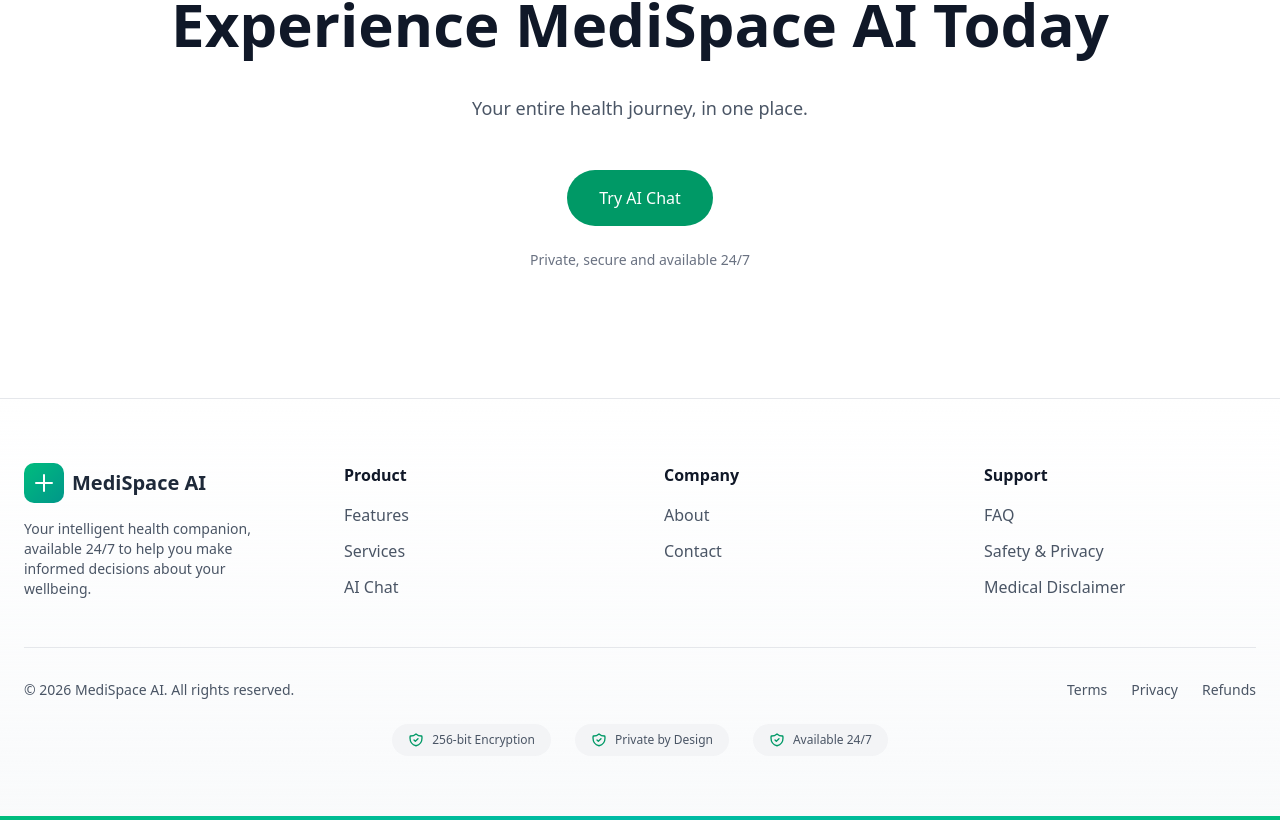
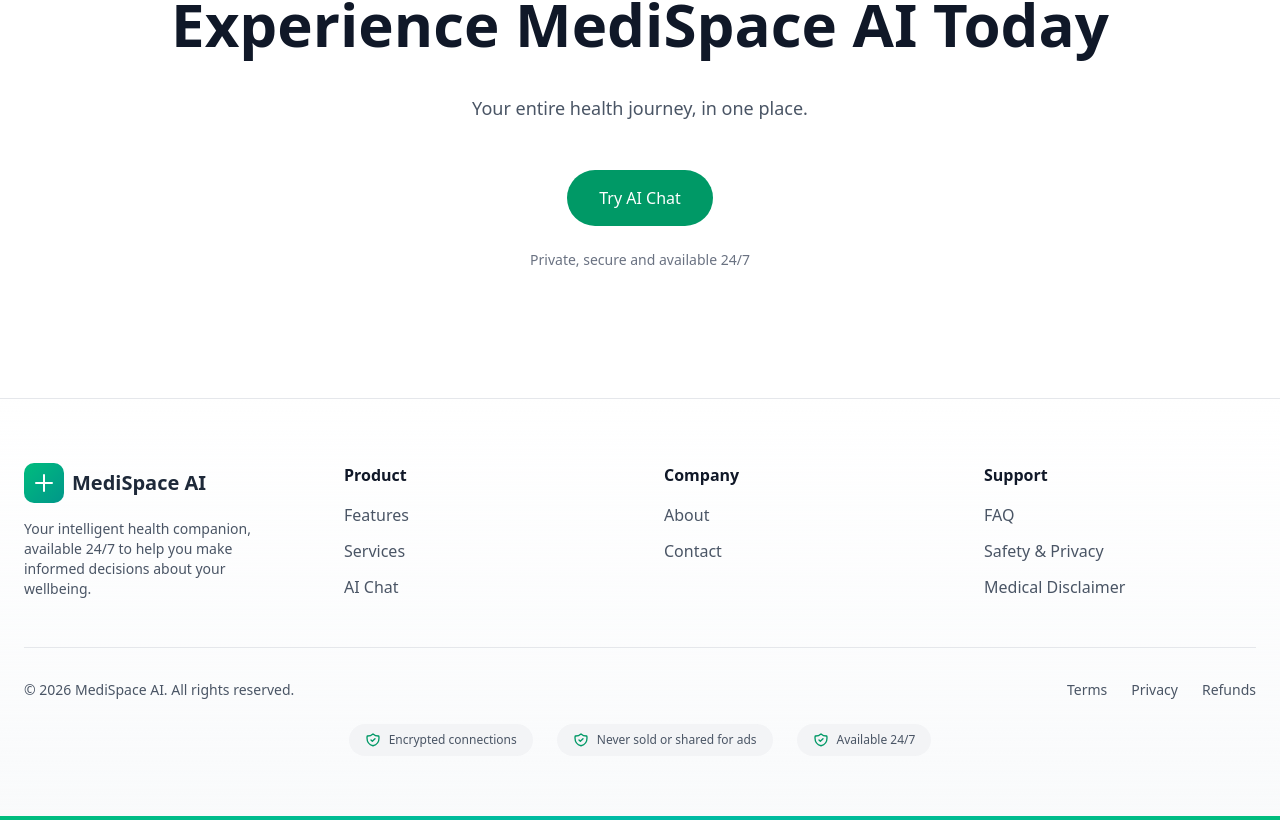
Before and after one commit to obfdanso/MediSpace, a React (Vite) app: page / in a window 1280 px wide. Shown: the part 3956-4776 px from the top of the page. Built offline with nearby package versions, Linux system fonts and the light colour scheme; no server answers.

Commit message:
swapped the footer's 256-bit encryption badge for claims the app can back up

```diff
--- a/components/Footer.tsx
+++ b/components/Footer.tsx
@@ -96,7 +96,7 @@ export default function Footer() {
 
           {/* Compliance Badges */}
           <div className="flex justify-center gap-6 mt-6 flex-wrap">
-            {['256-bit Encryption', 'Private by Design', 'Available 24/7'].map((badge) => (
+            {['Encrypted connections', 'Never sold or shared for ads', 'Available 24/7'].map((badge) => (
               <div
                 key={badge}
                 className="flex items-center gap-2 px-4 py-2 bg-gray-100 dark:bg-gray-800 rounded-full text-xs text-gray-600 dark:text-gray-400 hover:scale-105 transition-transform duration-200"
```
